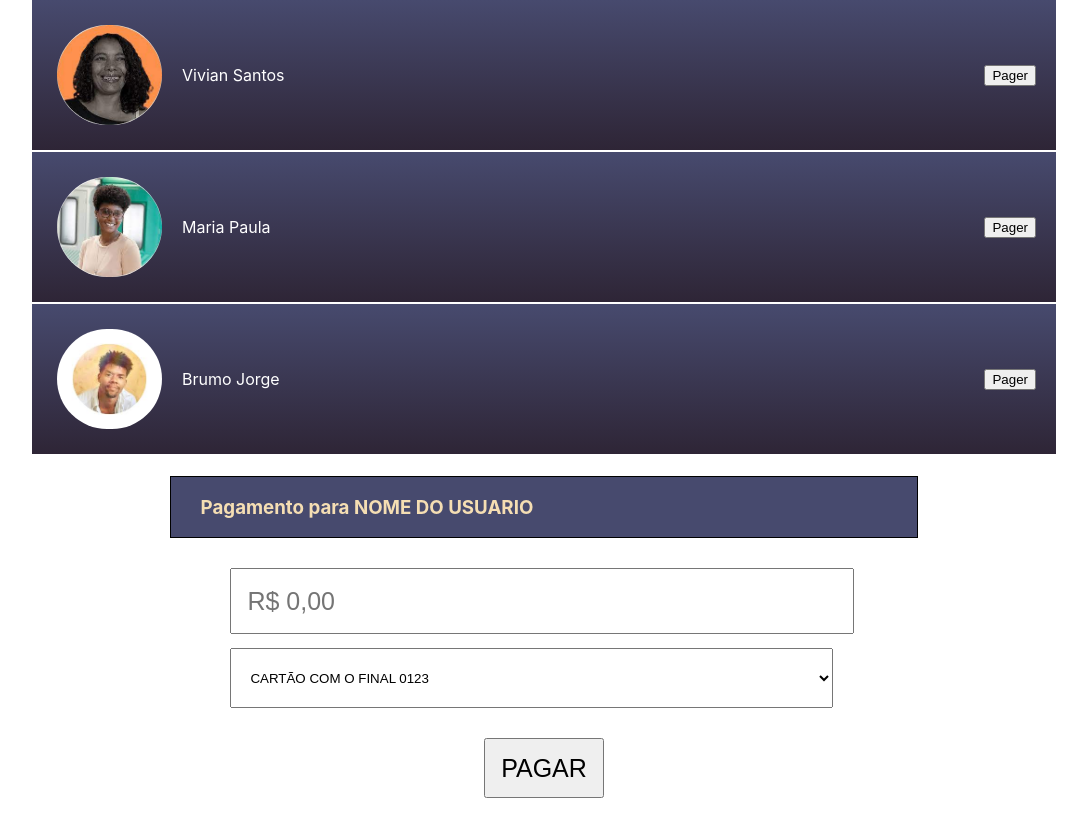
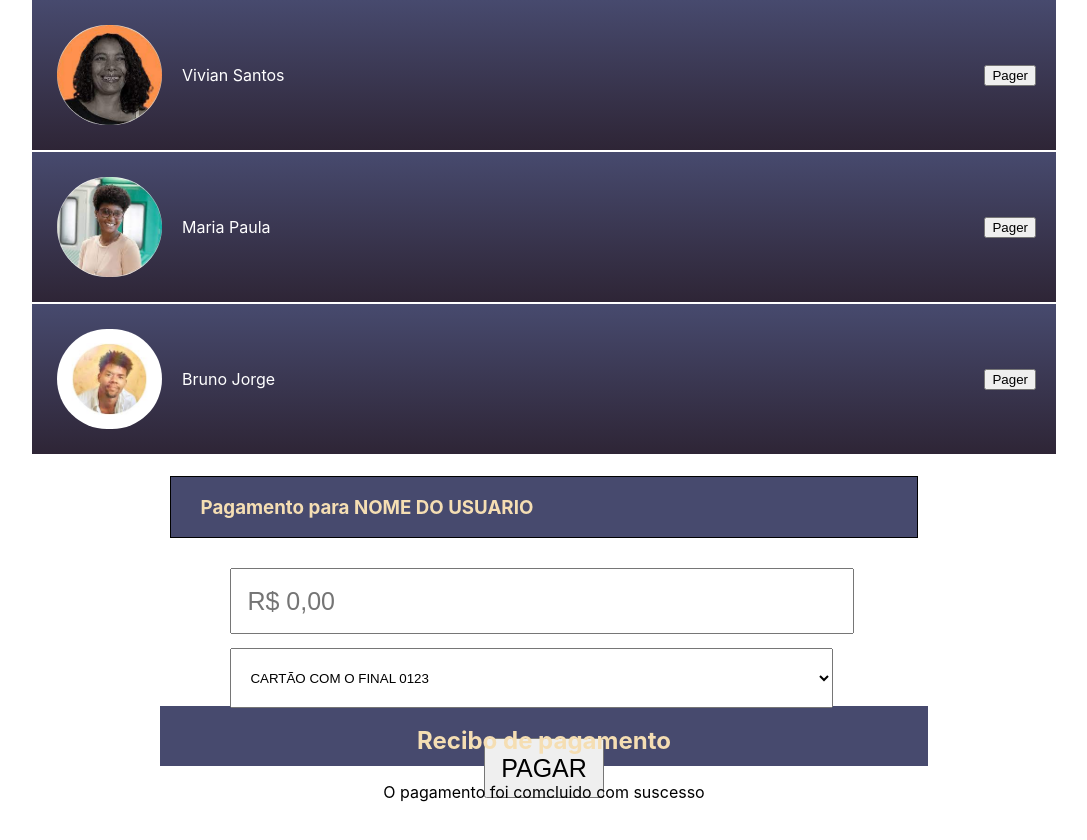
Before and after one commit to AndersonLeite20/projeto-_ndividual_react, a React (Create React App) app in the folder my-app/: page / in a window 1280 px wide. Shown: the top 840 px of the page, without its empty margins (96-1183 px from the left). Before the commit the page ends 800 px from the top, so only its background shows below. Built offline with nearby package versions, Linux system fonts and the light colour scheme.

Commit message:
modal de extraro
exibira o status da transação aprovado/rejeitado.

```diff
--- a/my-app/src/App.js
+++ b/my-app/src/App.js
@@ -43,7 +43,7 @@ function App(){
                 <img id="img" src={Img3} alt="p"/>
             </div>
             <div className="div-nome">
-                <p>Brumo Jorge</p>
+                <p>Bruno Jorge</p>
             </div>
         </div>
         <div className="div-bot">
--- a/my-app/src/css/style.css
+++ b/my-app/src/css/style.css
@@ -93,3 +93,24 @@ body{
     height: 60px;
     font-size: 25px;
 }
+
+body{
+    margin: 0px;
+    padding: 0px;
+}
+.header{
+    width: 60%;
+    height: 60px;
+    background-color: rgb(71,74,110);
+    color: wheat;
+    margin: auto;
+    display: flex;
+    justify-content: center;
+}
+.status{
+    width: 70%;
+    height: 150px;
+    margin: auto;
+    display: flex;
+    justify-content: center;
+}
--- a/my-app/src/index.js
+++ b/my-app/src/index.js
@@ -4,12 +4,14 @@ import './index.css';
 import App from './App';
 import reportWebVitals from './reportWebVitals';
 import Modal from './modal/modal';
+import Status from './modal/status';
 
 const root = ReactDOM.createRoot(document.getElementById('root'));
 root.render(
   <React.StrictMode>
     <App/>
     <Modal/>
+    <Status/>
   </React.StrictMode>
 );
 
--- /dev/null
+++ b/my-app/src/modal/status.js
@@ -0,0 +1,16 @@
+import React from "react";
+import "../css/style.css"
+
+function status(){
+    return(
+        <>
+            <div className="header">
+                <h2>Recibo de pagamento</h2>
+            </div>
+            <div className="status">
+                <p>O pagamento foi comcluido com suscesso</p>
+            </div>
+        </>
+    )
+}
+export default status
```
Also changed, not shown: my-app/src/index.html (+8 -1 lines), my-app/src/modal/modal.js (indentation only).
